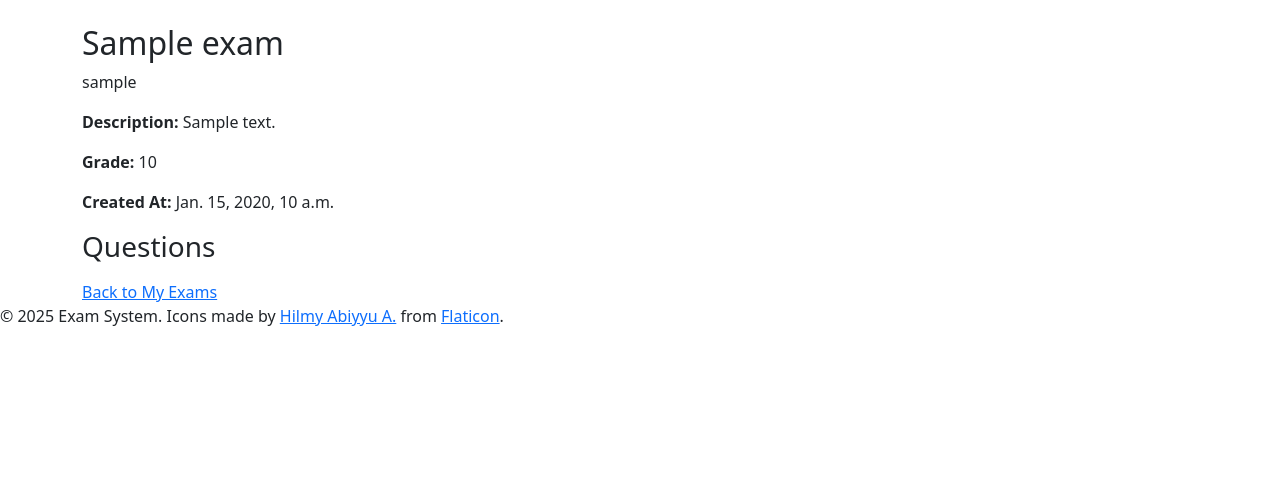
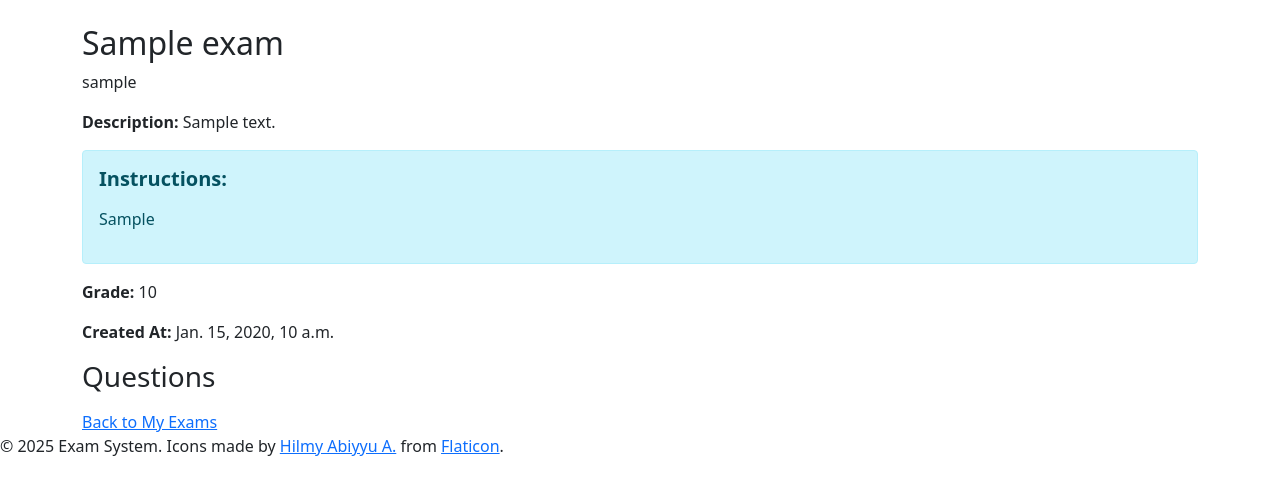
Before and after one commit to zsbati/ExamSystem, a Django app: page /exam/1/ in a window 1280 px wide. Shown: the part 56-551 px from the top of the page. Run offline with Django 5.2, Linux system fonts and the light colour scheme; a user stored in the database is signed in; tables that the repository leaves empty hold one stand-in row (values such as "Sample post"); data that the repository does not hold is empty.

Commit message:
instructions finally added.

```diff
--- a/exams/models.py
+++ b/exams/models.py
@@ -85,21 +85,6 @@ class Exam(models.Model):
         return (self.duration_hours or 0) * 60 + (self.duration_minutes or 0)
 
 
-class ExamForm(forms.ModelForm):
-    class Meta:
-        model = Exam
-        fields = ['title', 'description', 'instructions', 'grade', 'subject', 'is_timed', 'start_datetime', 'end_datetime', 'duration_hours', 'duration_minutes']
-        widgets = {
-            'description': forms.Textarea(attrs={'rows': 3, 'placeholder': 'Brief description of the exam...'}),
-            'instructions': forms.Textarea(attrs={'rows': 6, 'placeholder': 'Detailed instructions for students...'}),
-            'is_timed': forms.CheckboxInput(attrs={'onchange': 'toggleTimingOptions(this)'}),
-            'start_datetime': forms.DateTimeInput(attrs={'type': 'datetime-local'}),
-            'end_datetime': forms.DateTimeInput(attrs={'type': 'datetime-local'}),
-            'duration_hours': forms.NumberInput(attrs={'min': '0', 'max': '24'}),
-            'duration_minutes': forms.NumberInput(attrs={'min': '0', 'max': '59'})
-        }
-
-
 class Question(models.Model):
     exam = models.ForeignKey(Exam, related_name='questions', on_delete=models.CASCADE)
     question_text = models.TextField()
--- a/templates/exams/exam_detail.html
+++ b/templates/exams/exam_detail.html
@@ -4,6 +4,12 @@
 <h2>{{ exam.title }}</h2>
 <p>{{ exam.teacher.user.username }}</p>
 <p><strong>Description:</strong> {{ exam.description }}</p>
+{% if exam.instructions %}
+<div class="alert alert-info">
+    <h5><strong>Instructions:</strong></h5>
+    <p>{{ exam.instructions|linebreaks }}</p>
+</div>
+{% endif %}
 <p><strong>Grade:</strong> {{ exam.grade }}</p>
 <p><strong>Created At:</strong> {{ exam.created_at }}</p>
 
```
Also changed, not shown: exams/forms.py (+10 -1 lines).
